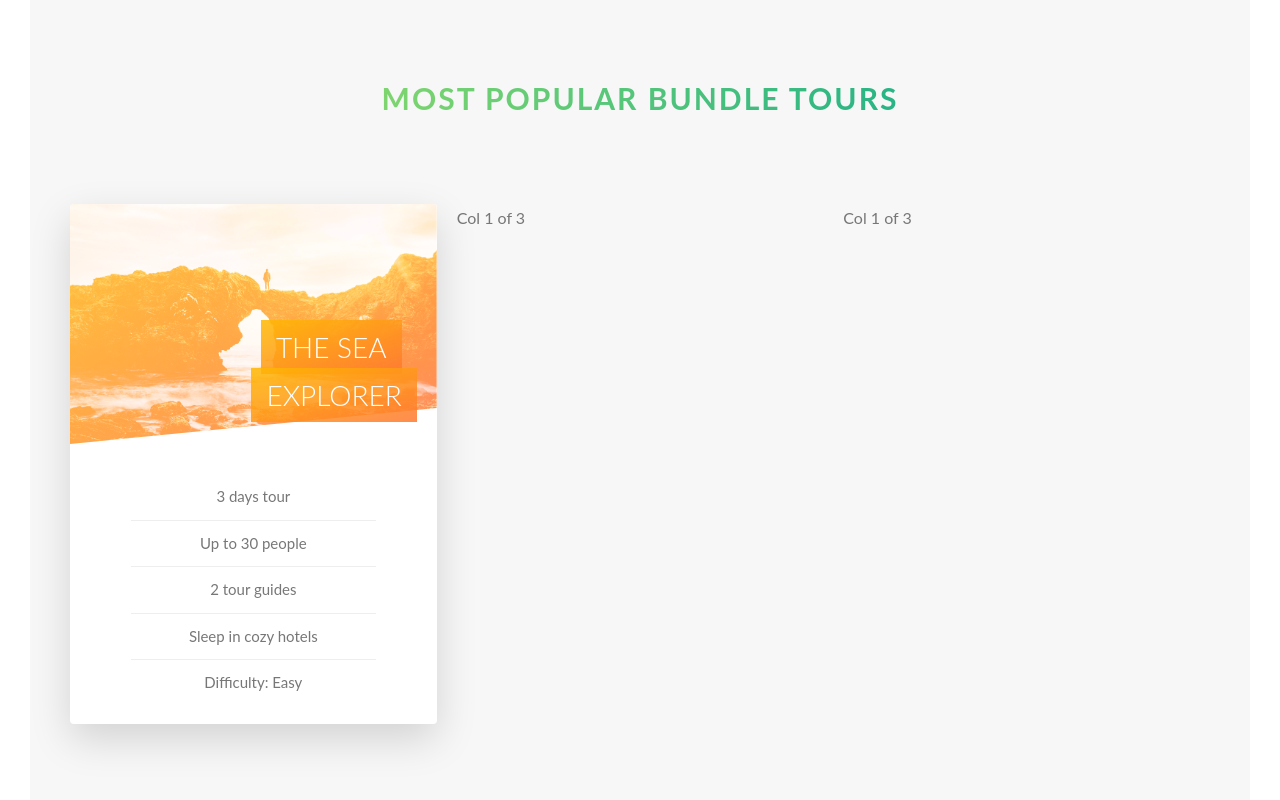
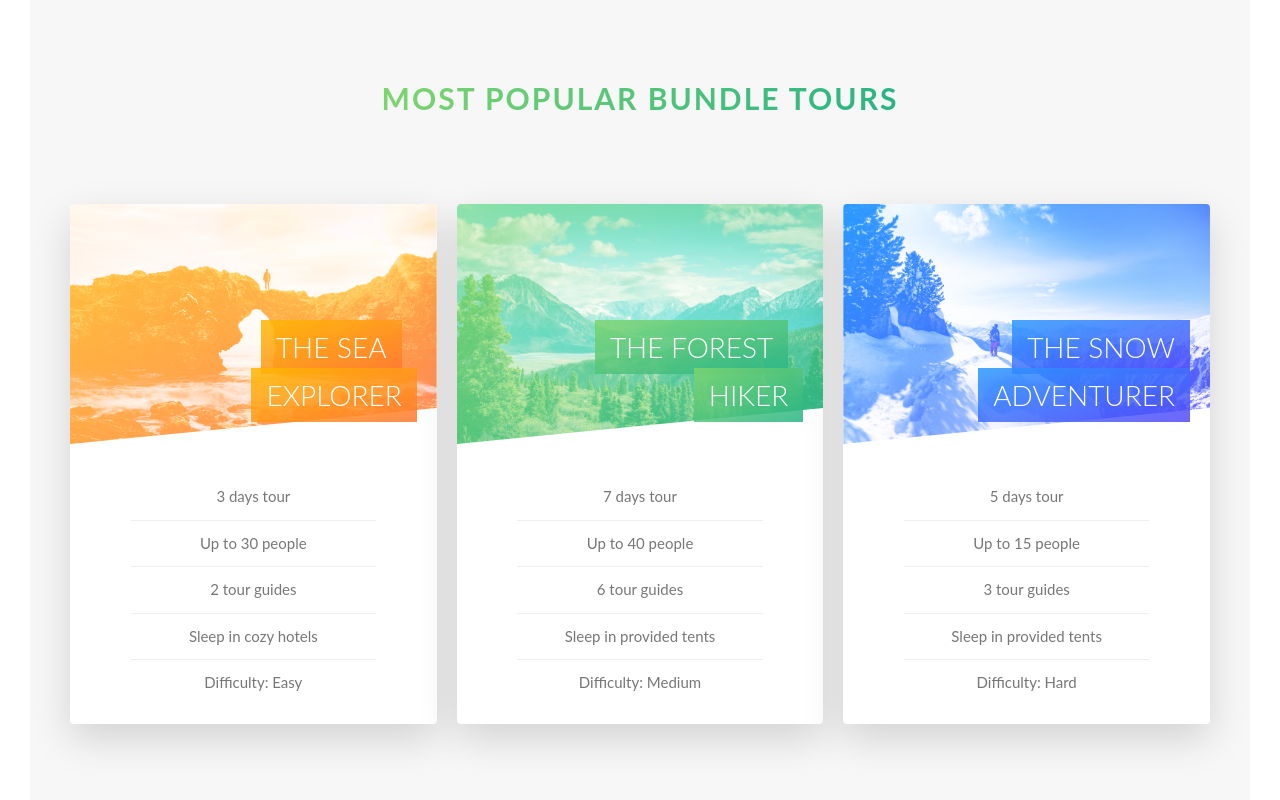
Before and after one commit to Nessvah/natours, a plain HTML site: page index.html in a window 1280 px wide. Shown: the part 2106-2906 px from the top of the page. Drawn offline with Linux system fonts and the light colour scheme.

Commit message:
style picture heading from the other cards

```diff
--- a/index.html
+++ b/index.html
@@ -155,8 +155,56 @@
               </div>
             </div>
           </div>
-          <div class="col-1of3">Col 1 of 3</div>
-          <div class="col-1of3">Col 1 of 3</div>
+          <div class="col-1of3">
+            <div class="card">
+              <div class="card__side card__side--front">
+                <div class="card__picture card__picture--2"></div>
+                <h4 class="card__heading">
+                  <span class="card__heading-span card__heading-span--2"
+                    >The forest hiker</span
+                  >
+                </h4>
+                <div class="card__details">
+                  <ul>
+                    <li>7 days tour</li>
+                    <li>Up to 40 people</li>
+                    <li>6 tour guides</li>
+                    <li>Sleep in provided tents</li>
+                    <li>Difficulty: Medium</li>
+                  </ul>
+                </div>
+              </div>
+
+              <div class="card__side card__side--back card__side--back-2">
+                another text
+              </div>
+            </div>
+          </div>
+          <div class="col-1of3">
+            <div class="card">
+              <div class="card__side card__side--front">
+                <div class="card__picture card__picture--3"></div>
+                <h4 class="card__heading">
+                  <span class="card__heading-span card__heading-span--3"
+                    >The snow adventurer</span
+                  >
+                </h4>
+                <div class="card__details">
+                  <ul>
+                    <li>5 days tour</li>
+                    <li>Up to 15 people</li>
+                    <li>3 tour guides</li>
+                    <li>Sleep in provided tents</li>
+                    <li>Difficulty: Hard</li>
+                  </ul>
+                </div>
+              </div>
+
+              <div class="card__side card__side--back card__side--back-3">
+                another text
+              </div>
+            </div>
+          </div>
         </div>
       </section>
     </main>
--- a/sass/abstracts/_variables.scss
+++ b/sass/abstracts/_variables.scss
@@ -7,7 +7,7 @@ $color-primary-dark: #28b485;
 $color-secondary-light: #ffb900;
 $color-secondary-dark: #ff7730;
 
-$color-tertiary-light-blue: #2998ff;
+$color-tertiary-light: #2998ff;
 $color-tertiary-dark: #5649fa;
 
 $color-black: #000;
--- a/sass/components/_cards.scss
+++ b/sass/components/_cards.scss
@@ -61,11 +61,23 @@
     }
 
     &--2 {
-      background-image: url(/img/nat-5.jpg);
+      background-image: url(/img/nat-6.jpg),
+        linear-gradient(
+          to right bottom,
+          $color-primary-light,
+          $color-primary-dark
+        );
+      background-blend-mode: screen;
     }
 
     &--3 {
-      background-image: url(/img/nat-5.jpg);
+      background-image: url(/img/nat-7.jpg),
+        linear-gradient(
+          to right bottom,
+          $color-tertiary-light,
+          $color-tertiary-dark
+        );
+      background-blend-mode: screen;
     }
   }
 
@@ -93,6 +105,22 @@
         rgba($color-secondary-dark, 0.85)
       );
     }
+
+    &--2 {
+      background-image: linear-gradient(
+        to right bottom,
+        rgba($color-primary-light, 0.85),
+        rgba($color-primary-dark, 0.85)
+      );
+    }
+
+    &--3 {
+      background-image: linear-gradient(
+        to right bottom,
+        rgba($color-tertiary-light, 0.85),
+        rgba($color-tertiary-dark, 0.85)
+      );
+    }
   }
 
   &__details {
```
Also changed, not shown: css/main.css, 1 other file.
